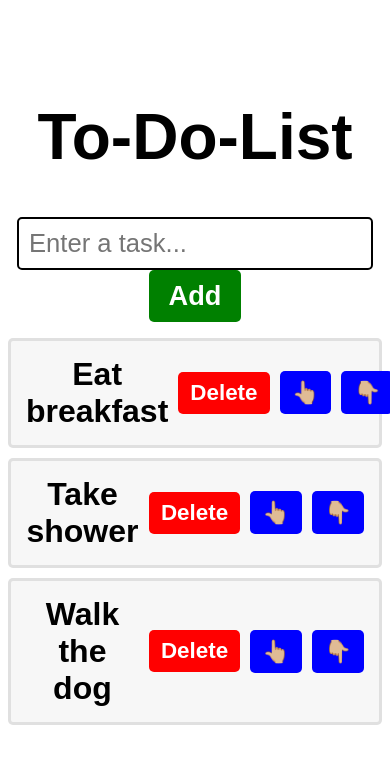
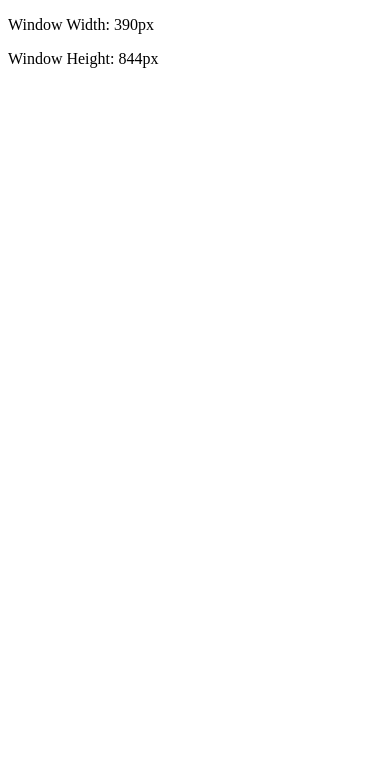
Before and after one commit to mhmdfakhir/reactTutorial, a React (Vite) app in the folder my-react-app/: page / in a window 390 px wide. Shown: the top 764 px of the page. Built offline with nearby package versions, Linux system fonts and the light colour scheme.

Commit message:
effectful component done

```diff
--- a/my-react-app/src/App.jsx
+++ b/my-react-app/src/App.jsx
@@ -1,12 +1,10 @@
 import "./App.css";
-import MyComponentAO from "./done/MyComponentAO.jsx";
-import ToDoList from "./ToDoList.jsx";
-
+import EffectfulComponent from "./EffectfulComponent";
 
 function App() {
   return (
     <>
-      <ToDoList></ToDoList>
+      <EffectfulComponent />
     </>
   );
 }
--- /dev/null
+++ b/my-react-app/src/EffectfulComponent.jsx
@@ -0,0 +1,33 @@
+import React, { useState, useEffect } from "react";
+
+function EffectfulComponent() {
+
+    const [width, setWidth] = useState(window.innerWidth);
+    const [height, setHeight] = useState(window.innerHeight);
+
+    useEffect(() => {
+        window.addEventListener("resize", handleResize);
+        console.log('EVENT LISTENER ADDED');
+
+        return () => {
+            window.removeEventListener("resize", handleResize);
+            console.log("EVENT LISTENER REMOVED");
+        }
+    }, []);
+
+    useEffect(() => {
+        document.title = `Size: ${width} x ${height}`
+    }, [width, height]);
+
+    function handleResize() {
+        setWidth(window.innerWidth);
+        setHeight(window.innerHeight);
+    }
+    return (
+        <>
+            <p>Window Width: {width}px</p>
+            <p>Window Height: {height}px</p>
+        </>);
+}
+
+export default EffectfulComponent
```
Also changed, not shown: my-react-app/src/done/ToDoList.jsx (renamed from my-react-app/src/ToDoList.jsx).
